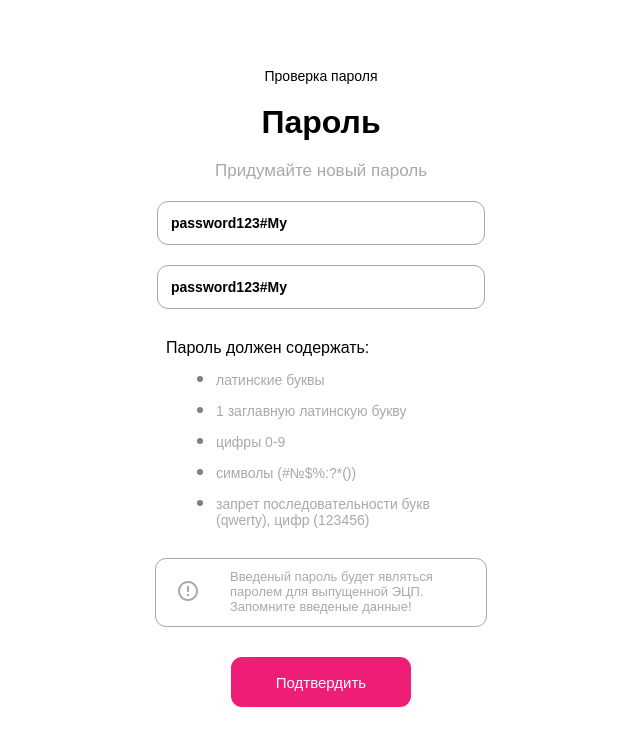
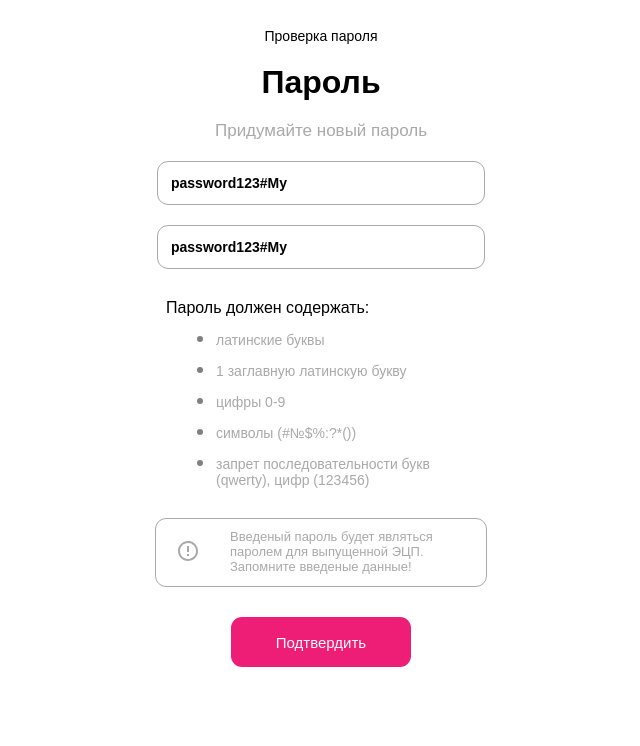
Before and after one commit to ri4an-official/forte-app, a React (Create React App) app: page / in a window 1280 px wide. Shown: the top 746 px of the page, without its empty margins (319-959 px from the left). Built offline with nearby package versions, Linux system fonts and the light colour scheme.

Commit message:
fix: change padding

```diff
--- a/src/components/PasswordForm.tsx
+++ b/src/components/PasswordForm.tsx
@@ -110,7 +110,7 @@ const Input = styled.input`
     padding: 13px;
 `
 const Form = styled.div`
-    padding: 50px;
+    padding: 10px;
     font-family: Arial, Helvetica, sans-serif;
     display: flex;
     justify-content: center;
```
